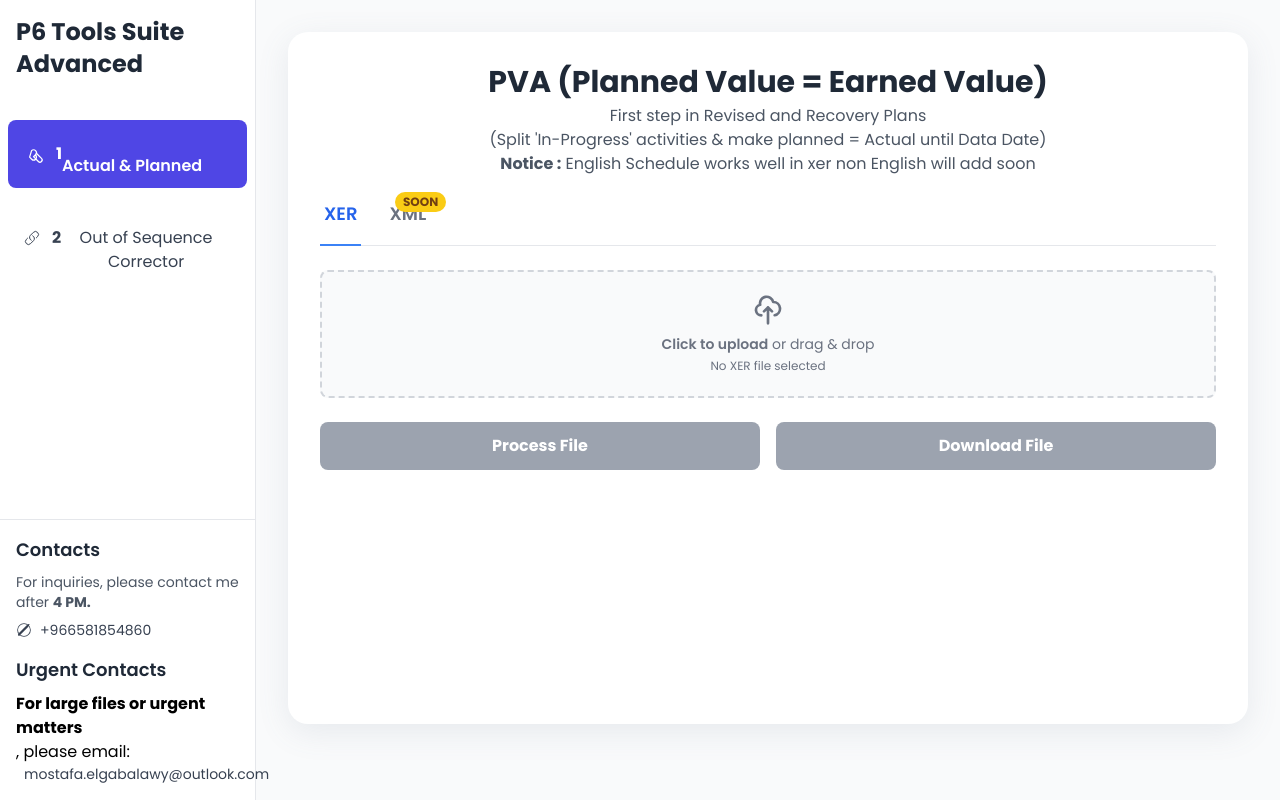
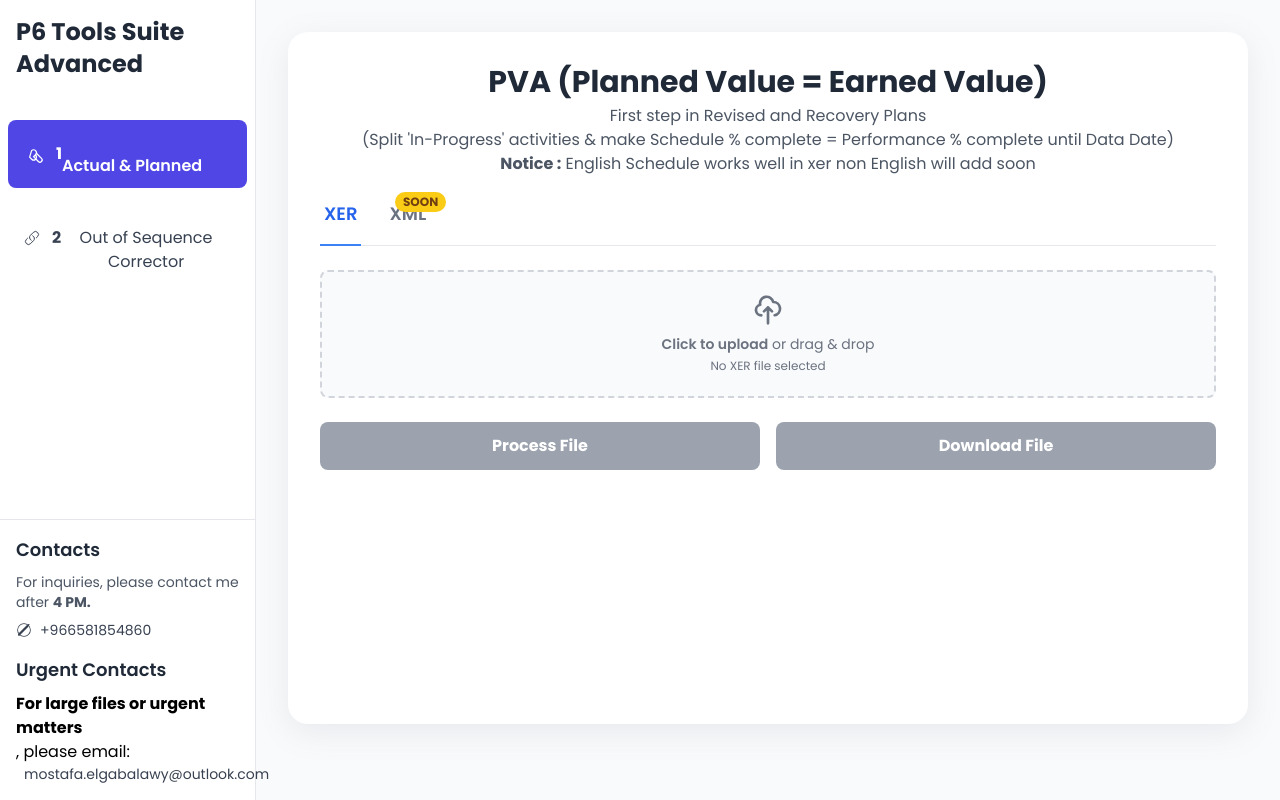
Before and after one commit to bgapalawy/OutOfSequenceP6Solver, a website: page index.html in a window 1280 px wide. Drawn offline with nearby package versions, Linux system fonts and the light colour scheme.

Commit message:
Update index.html

```diff
--- a/index.html
+++ b/index.html
@@ -115,7 +115,7 @@
                 <section class="tool-card p-6 md:p-8">
                     <div class="text-center mb-6">
                         <h2 class="text-3xl font-bold text-gray-800">PVA  (Planned Value = Earned Value)</h2>
-                        <p class="text-gray-600 mt-1">First step in Revised and Recovery Plans <br>(Split 'In-Progress' activities & make planned = Actual until Data Date)
+                        <p class="text-gray-600 mt-1">First step in Revised and Recovery Plans <br>(Split 'In-Progress' activities & make Schedule % complete = Performance % complete until Data Date)
                         <br><strong>Notice :</strong> English Schedule works well in xer non English will add soon </p>
                     </div>
                     <div class="border-b border-gray-200 mb-6">
```
